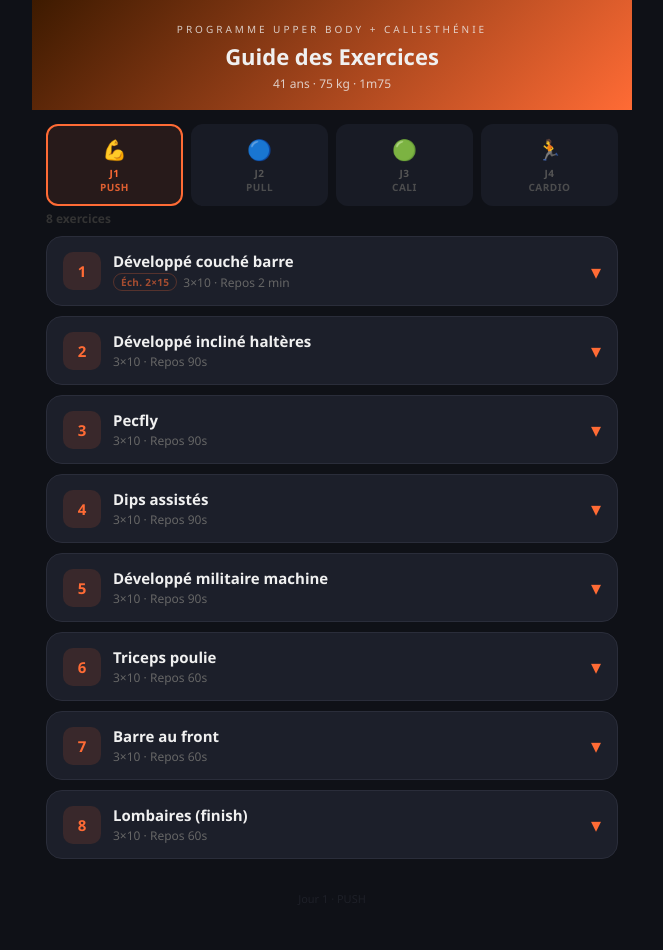
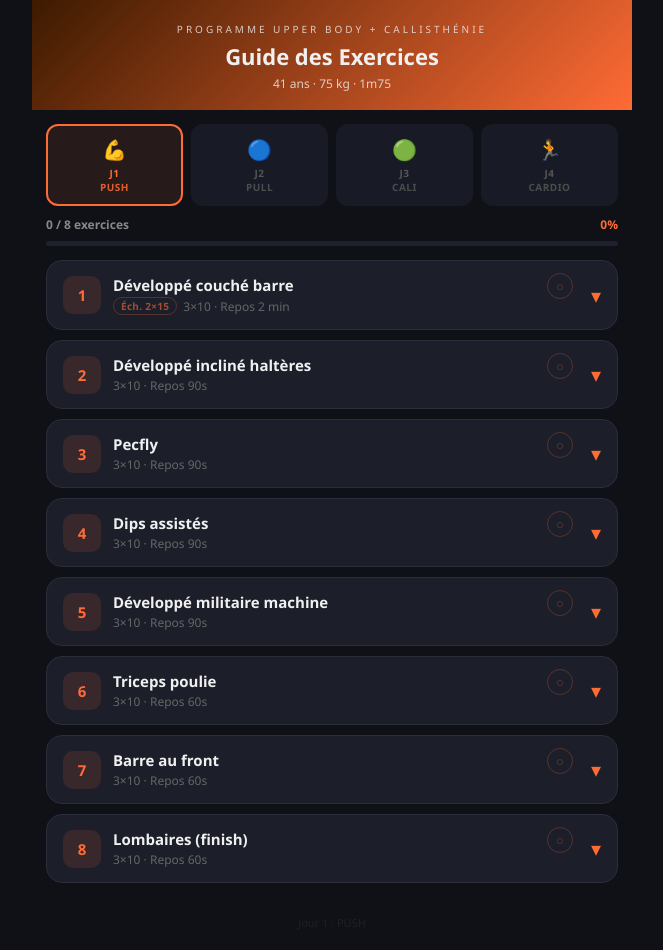
Before and after one commit to adrienvidal/fitness-app, a React (Vite) app: page / in a window 1280 px wide. Shown: the whole page, without its empty margins (308-971 px from the left). Before the commit the page ends 926 px from the top, so only its background shows below. Built offline with nearby package versions, Linux system fonts and the light colour scheme.

Commit message:
add session progress component and enhance exercise card functionality

```diff
--- a/src/App.tsx
+++ b/src/App.tsx
@@ -4,13 +4,30 @@ import { Header } from "./components/Header/Header";
 import { DayTabs } from "./components/DayTabs/DayTabs";
 import { CaliLegend } from "./components/CaliLegend/CaliLegend";
 import { ExerciseCard } from "./components/ExerciseCard/ExerciseCard";
+import { SessionProgress } from "./components/SessionProgress/SessionProgress";
 import "./App.scss";
 
 export default function App() {
   const [activeDay, setActiveDay] = useState(0);
   const [activeExercise, setActiveExercise] = useState<number | null>(null);
+  const [completedExercises, setCompletedExercises] = useState<Set<string>>(new Set());
 
   const day = days[activeDay];
+
+  function handleDaySelect(i: number) {
+    setActiveDay(i);
+    setActiveExercise(null);
+    setCompletedExercises(new Set());
+  }
+
+  function toggleComplete(key: string) {
+    setCompletedExercises(prev => {
+      const next = new Set(prev);
+      if (next.has(key)) next.delete(key);
+      else next.add(key);
+      return next;
+    });
+  }
 
   return (
     <div className="app">
@@ -19,14 +36,16 @@ export default function App() {
       <DayTabs
         days={days}
         activeDay={activeDay}
-        onSelect={(i) => { setActiveDay(i); setActiveExercise(null); }}
+        onSelect={handleDaySelect}
       />
 
       {day.type === "cali" && <CaliLegend />}
 
-      <div className="app__count">
-        <span>{day.exercises.length} exercices</span>
-      </div>
+      <SessionProgress
+        completed={completedExercises.size}
+        total={day.exercises.length}
+        accentColor={day.accent}
+      />
 
       <div className="app__list">
         {day.exercises.map((ex, i) => {
@@ -40,6 +59,8 @@ export default function App() {
               exKey={exKey}
               isOpen={activeExercise === i}
               onClick={() => setActiveExercise(activeExercise === i ? null : i)}
+              isCompleted={completedExercises.has(exKey)}
+              onToggleComplete={() => toggleComplete(exKey)}
             />
           );
         })}
--- a/src/components/ExerciseCard/ExerciseCard.scss
+++ b/src/components/ExerciseCard/ExerciseCard.scss
@@ -3,6 +3,42 @@
   background: #1c1f2a;
   overflow: hidden;
   transition: all 0.25s;
+  position: relative;
+
+  &--done {
+    opacity: 0.6;
+
+    .exercise-card__name {
+      text-decoration: line-through;
+      color: #888;
+    }
+  }
+
+  &__check {
+    position: absolute;
+    top: 12px;
+    right: 44px;
+    width: 26px;
+    height: 26px;
+    border-radius: 50%;
+    border: 1.5px solid;
+    background: transparent;
+    cursor: pointer;
+    font-size: 13px;
+    display: flex;
+    align-items: center;
+    justify-content: center;
+    transition: all 0.2s;
+    padding: 0;
+
+    &--done {
+      background: #1e3a1e;
+    }
+
+    &:active {
+      transform: scale(0.9);
+    }
+  }
 
   &__header {
     width: 100%;
--- a/src/components/ExerciseCard/ExerciseCard.tsx
+++ b/src/components/ExerciseCard/ExerciseCard.tsx
@@ -11,29 +11,31 @@ interface Props {
   isOpen: boolean
   onClick: () => void
   exKey: string
+  isCompleted: boolean
+  onToggleComplete: () => void
 }
 
-export function ExerciseCard({ ex, accentColor, dayColor, isOpen, onClick, exKey }: Props) {
+export function ExerciseCard({ ex, accentColor, dayColor, isOpen, onClick, exKey, isCompleted, onToggleComplete }: Props) {
   const [imgOk, setImgOk] = useState(true)
   const catColor = (ex.cat && catColors[ex.cat]) || accentColor
 
   return (
     <div
-      className='exercise-card'
+      className={`exercise-card${isCompleted ? ' exercise-card--done' : ''}`}
       style={{
-        border: `1.5px solid ${isOpen ? accentColor : '#2a2d3a'}`,
-        boxShadow: isOpen ? `0 4px 24px ${accentColor}28` : 'none'
+        border: `1.5px solid ${isCompleted ? '#2a3a2a' : isOpen ? accentColor : '#2a2d3a'}`,
+        boxShadow: isOpen && !isCompleted ? `0 4px 24px ${accentColor}28` : 'none'
       }}
     >
       <button onClick={onClick} className='exercise-card__header'>
         <div
           className='exercise-card__index'
           style={{
-            background: isOpen ? accentColor : `${accentColor}20`,
-            color: isOpen ? '#fff' : accentColor
+            background: isCompleted ? '#1e3a1e' : isOpen ? accentColor : `${accentColor}20`,
+            color: isCompleted ? '#4caf50' : isOpen ? '#fff' : accentColor
           }}
         >
-          {ex.index}
+          {isCompleted ? '✓' : ex.index}
         </div>
         <div className='exercise-card__meta'>
           <div className='exercise-card__title-row'>
@@ -72,6 +74,15 @@ export function ExerciseCard({ ex, accentColor, dayColor, isOpen, onClick, exKey
         >
           ▾
         </div>
+      </button>
+
+      <button
+        className={`exercise-card__check${isCompleted ? ' exercise-card__check--done' : ''}`}
+        onClick={(e) => { e.stopPropagation(); onToggleComplete(); }}
+        style={{ borderColor: isCompleted ? '#4caf50' : `${accentColor}40`, color: isCompleted ? '#4caf50' : `${accentColor}60` }}
+        aria-label={isCompleted ? 'Marquer comme non terminé' : 'Marquer comme terminé'}
+      >
+        {isCompleted ? '✓' : '○'}
       </button>
 
       {isOpen && (
--- /dev/null
+++ b/src/components/SessionProgress/SessionProgress.scss
@@ -0,0 +1,34 @@
+.session-progress {
+  padding: 10px 14px 14px;
+
+  &__header {
+    display: flex;
+    justify-content: space-between;
+    align-items: center;
+    margin-bottom: 8px;
+  }
+
+  &__label {
+    font-size: 12px;
+    font-weight: 600;
+    transition: color 0.3s;
+  }
+
+  &__percent {
+    font-size: 12px;
+    font-weight: 700;
+  }
+
+  &__track {
+    height: 5px;
+    background: #1e2130;
+    border-radius: 99px;
+    overflow: hidden;
+  }
+
+  &__fill {
+    height: 100%;
+    border-radius: 99px;
+    transition: width 0.4s cubic-bezier(0.4, 0, 0.2, 1);
+  }
+}
--- /dev/null
+++ b/src/components/SessionProgress/SessionProgress.tsx
@@ -0,0 +1,35 @@
+import './SessionProgress.scss'
+
+interface Props {
+  completed: number
+  total: number
+  accentColor: string
+}
+
+export function SessionProgress({ completed, total, accentColor }: Props) {
+  const percent = total === 0 ? 0 : Math.round((completed / total) * 100)
+  const isDone = completed === total
+
+  return (
+    <div className="session-progress">
+      <div className="session-progress__header">
+        <span className="session-progress__label" style={{ color: isDone ? accentColor : '#888' }}>
+          {isDone ? '✓ Séance terminée !' : `${completed} / ${total} exercices`}
+        </span>
+        <span className="session-progress__percent" style={{ color: accentColor }}>
+          {percent}%
+        </span>
+      </div>
+      <div className="session-progress__track">
+        <div
+          className="session-progress__fill"
+          style={{
+            width: `${percent}%`,
+            background: accentColor,
+            boxShadow: percent > 0 ? `0 0 8px ${accentColor}66` : 'none'
+          }}
+        />
+      </div>
+    </div>
+  )
+}
```
